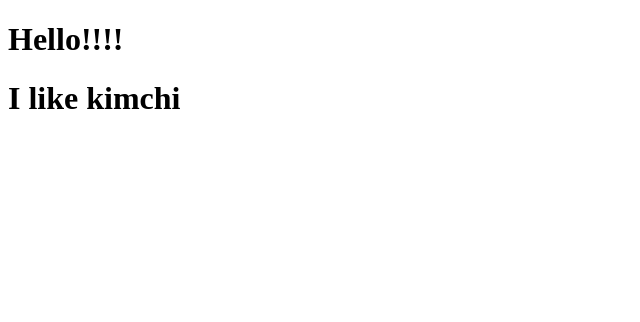
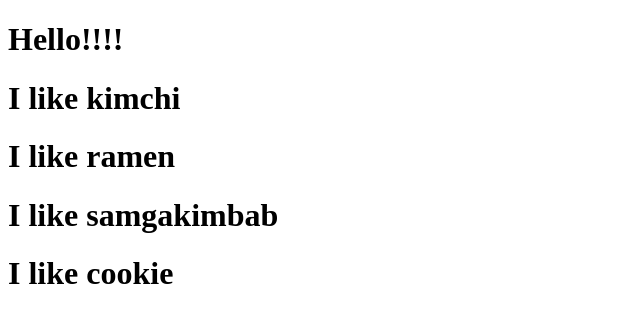
Before and after one commit to gunu9441/TIL, a React (Create React App) app in the folder Web_basic/Reactjs/movie_app/: page / in a window 1280 px wide. Shown: the top 322 px of the page, without its empty margins (0-640 px from the left). Built offline with nearby package versions, Linux system fonts and the light colour scheme.

Commit message:
fix code with using reusable components

```diff
--- a/Web_basic/Reactjs/movie_app/src/App.js
+++ b/Web_basic/Reactjs/movie_app/src/App.js
@@ -6,9 +6,10 @@ function Food({fav}){
 function App() {
   return <div>
           <h1>Hello!!!!</h1>
-          <Food fav="kimchi"
-                papapa={true}
-                koko={["pangya",,1,2,3,true]} />
+          <Food fav="kimchi" />
+          <Food fav="ramen" />
+          <Food fav="samgakimbab" />
+          <Food fav="cookie" />
         </div>;
 }
 
```
Also changed, not shown: 1 other file (tests, documents, lock files or other folders).
